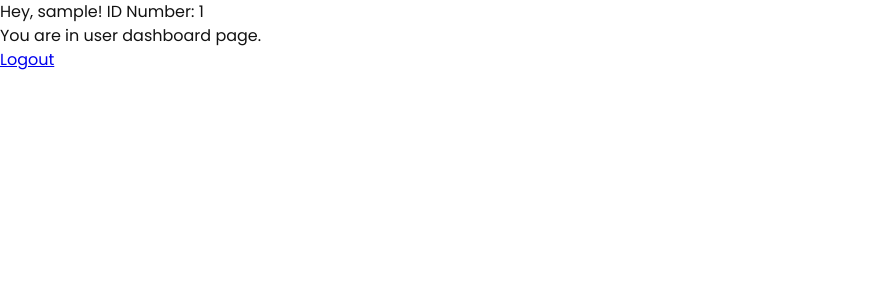
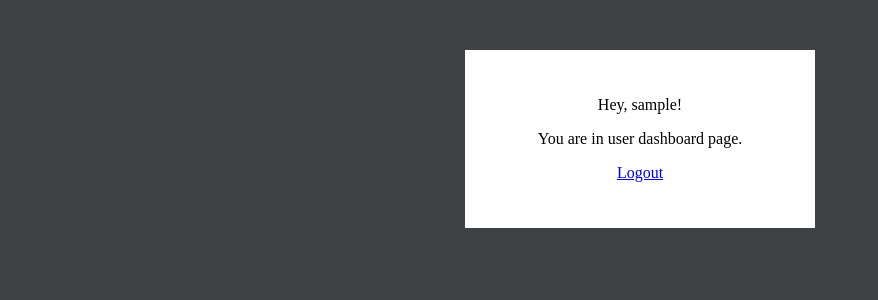
Before and after one commit to it5-j05h/MiChat, a PHP site: page /dashboard.php in a window 1280 px wide. Shown: the top 300 px of the page, without its empty margins (0-878 px from the left). Run offline with PHP 8.4, Linux system fonts and the light colour scheme; the visitor is signed in with stand-in values (Sample User, id 1).

Commit message:
Update A0.0.1.4

```diff
--- a/dashboard.php
+++ b/dashboard.php
@@ -10,16 +10,17 @@ include("auth_session.php");
     <meta charset="utf-8">
     <title>Dashboard - Client area</title>
     <!--====== Style CSS ======-->
-    <link rel="stylesheet" href="assets/css/style.css">
+    <link rel="stylesheet" href="style.css">
 </head>
 <body>
-<div class="loader">
+<CENTER>
     <div class="form">
-        <p>Hey, <?php echo $_SESSION['username']; ?>! ID Number: <?php echo $_SESSION['id']; ?></p>
+        <p>Hey, <?php echo $_SESSION['username']; ?>!</p>
+
         <p>You are in user dashboard page.</p>
         <p><a href="logout.php">Logout</a></p>
     </div>
-</div>
+</CENTER>
 
 </body>
 </html>
--- a/index.php
+++ b/index.php
@@ -30,12 +30,12 @@
 
 </head>
 
-<div class="loader">
+
 
 <?php
 header("Location: login.php");
 ?>
-</div>
+
 
 
 <!--[if IE]>
--- a/login.php
+++ b/login.php
@@ -6,7 +6,7 @@
     <link rel="stylesheet" href="style.css"/>
 </head>
 <body>
-<div class="loader">
+
 <?php
     require('db.php');
     session_start();
@@ -43,6 +43,6 @@
 <?php
     }
 ?>
-</div>
+
 </body>
 </html>
--- a/registration.php
+++ b/registration.php
@@ -9,7 +9,6 @@
 
 <body>
 
-<div class="loader">
 
 <?php
     require('db.php');
@@ -54,7 +53,7 @@
     }
 ?>
 
-</div>
+
 
 </body>
 </html>
```
